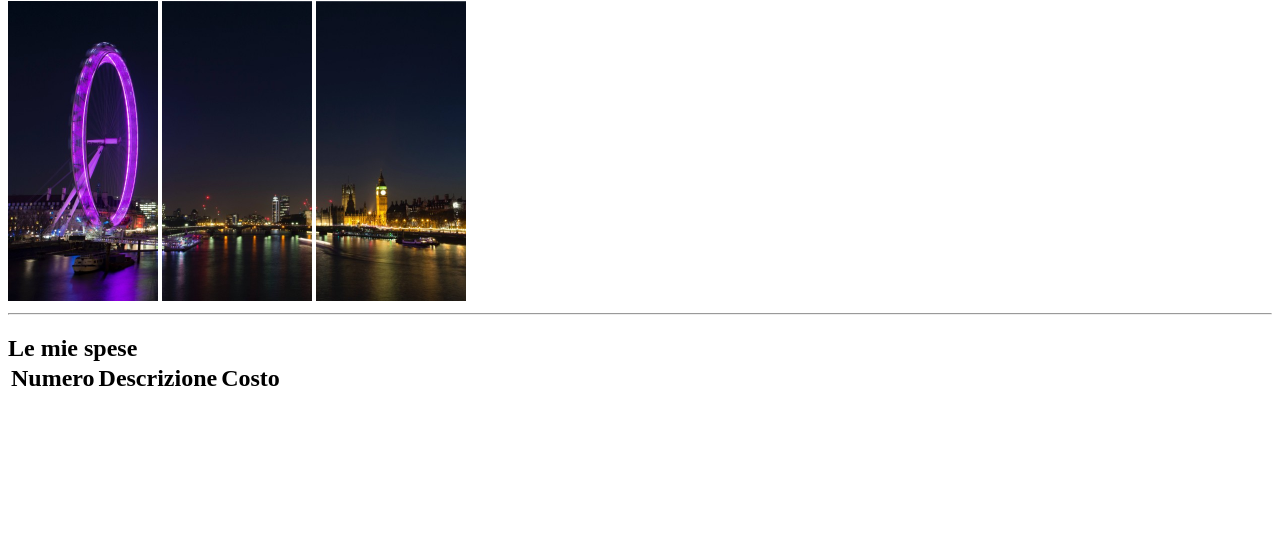
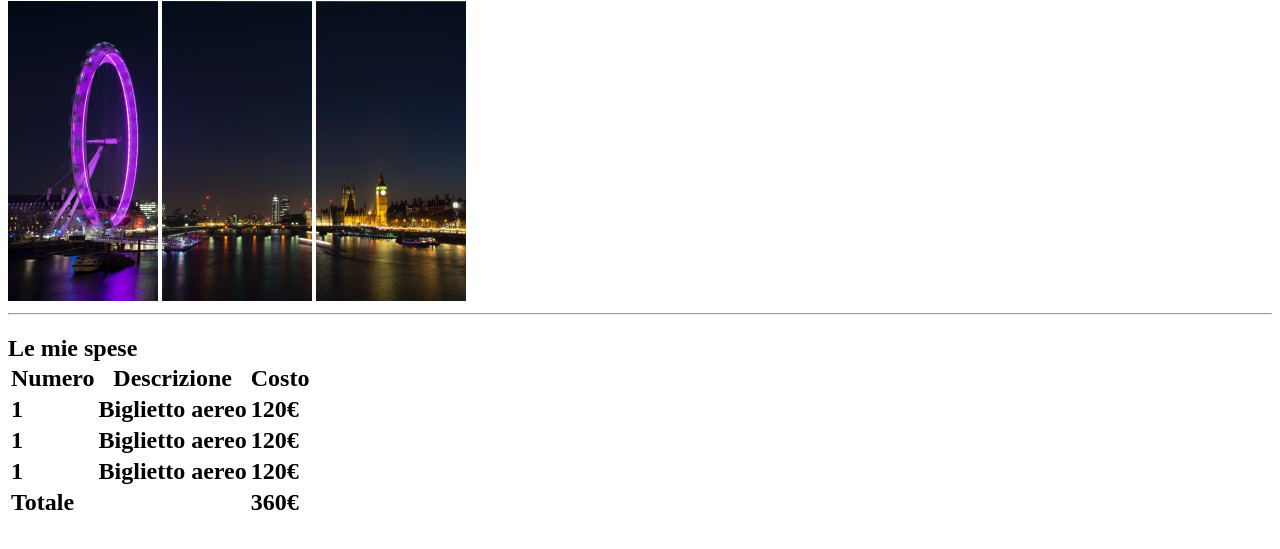
Before and after one commit to giovanbattista-web/html-london-trip, a plain HTML site: page index.html in a window 1280 px wide. Shown: the part 79-628 px from the top of the page. Drawn offline with Linux system fonts and the light colour scheme.

Commit message:
tag tfoot

```diff
--- a/index.html
+++ b/index.html
@@ -27,7 +27,30 @@
                   <th>Costo</th>
                 </tr>
               </thead>
-
+             <tbody>
+              <tr>
+                <td>1</td>
+                <td>Biglietto aereo</td>
+                <td>120€</td>
+              </tr>
+              <tr>
+                <td>1</td>
+                <td>Biglietto aereo</td>
+                <td>120€</td>
+              </tr>
+              <tr>
+                <td>1</td>
+                <td>Biglietto aereo</td>
+                <td>120€</td>
+              </tr>
+             </tbody>
+             <tfoot>
+              <tr>
+                <td>Totale</td>
+                <td></td>
+                <td>360€</td>
+              </tr>
+             </tfoot>
             </table>
         </h2>
 
```
